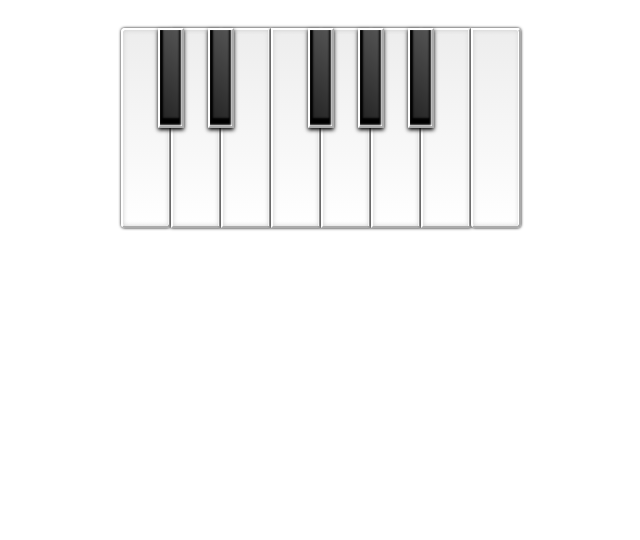
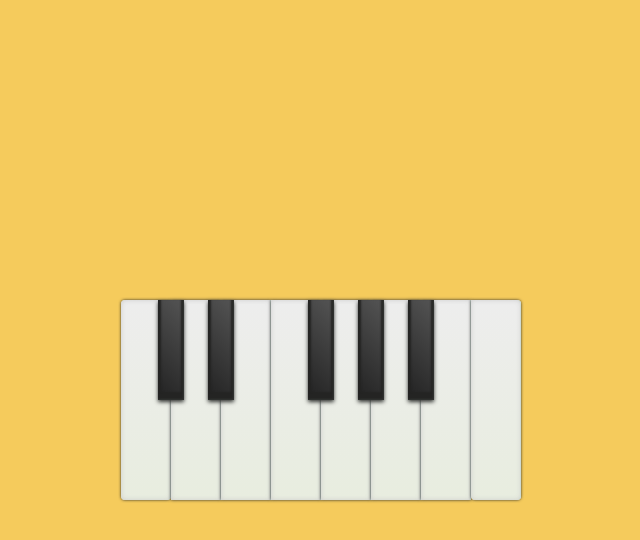
Before and after one commit to azhechkova/musical-enigma, a React (Create React App) app: page / in a window 1280 px wide. Shown: the top 540 px of the page, without its empty margins (319-959 px from the left). Built offline with nearby package versions, Linux system fonts and the light colour scheme.

Commit message:
Refactor UI styles

```diff
--- a/src/App.tsx
+++ b/src/App.tsx
@@ -1,9 +1,14 @@
 import React from 'react';
-import { Piano } from './components';
-import { noteList } from './constants';
+import { Home } from './components';
+import GlobalStyles from './styles';
 
 const App = (): JSX.Element => {
-  return <Piano notes={noteList} />;
+  return (
+    <>
+      <Home />
+      <GlobalStyles />
+    </>
+  );
 };
 
 export default App;
--- /dev/null
+++ b/src/components/Home/index.styles.tsx
@@ -0,0 +1,12 @@
+import styled from 'styled-components';
+
+const BasicWrap = styled.div`
+  display: flex;
+  justify-content: center;
+  align-items: center;
+  height: 100vh;
+  padding: 20px;
+  background-color: var(--yellow);
+`;
+
+export default BasicWrap;
--- /dev/null
+++ b/src/components/Home/index.tsx
@@ -0,0 +1,15 @@
+import React from 'react';
+import BasicWrap from './index.styles';
+import { noteList } from '../../constants';
+
+import Piano from '../Piano';
+
+const Home = (): JSX.Element => {
+  return (
+    <BasicWrap>
+      <Piano notes={noteList} />
+    </BasicWrap>
+  );
+};
+
+export default Home;
--- a/src/components/Note/index.styles.tsx
+++ b/src/components/Note/index.styles.tsx
@@ -3,14 +3,13 @@
 export const BasicNote = styled.button`
   display: block;
   padding: 0;
-  background-color: white;
-  border-color: white;
+  border-color: var(--white-hover);
   cursor: pointer;
   height: 200px;
   width: 50px;
-  box-shadow: -1px 0 0 white inset, 0 0 5px hsl(0, 0%, 80%) inset, 0 0 3px black;
-  background: linear-gradient(to bottom, hsl(0, 0%, 93%) 0%, white 100%);
-  color: black;
+  box-shadow: -1px 0 0 var(--white-hover) inset, 0 0 5px hsl(0, 0%, 80%) inset,
+    0 0 3px var(--black);
+  background: linear-gradient(to bottom, hsl(0, 0%, 93%) 0%, var(--white) 100%);
 
   &:first-child {
     border-radius: 4px 0 4px 4px;
@@ -18,18 +17,30 @@
   &:last-child {
     border-radius: 0 4px 4px 4px;
   }
+  &:active {
+    border-top: 1px solid #777;
+    border-left: 1px solid #999;
+    border-bottom: 1px solid #999;
+    box-shadow: 2px 0 3px rgba(0, 0, 0, 0.1) inset,
+      -5px 5px 20px rgba(0, 0, 0, 0.2) inset, 0 0 3px rgba(0, 0, 0, 0.2);
+    background: linear-gradient(to bottom, var(--white) 0%, #e9e9e9 100%);
+  }
 `;
 
 export const BasicSemiNote = styled(BasicNote)`
-  background-color: black;
-  color: white;
   width: 2em;
   margin: 0 -1em;
   z-index: 10;
   position: relative;
   height: 100px;
-  box-shadow: -1px -1px 2px white inset, 0 -5px 2px 3px black inset,
-    0 2px 4px black;
+  box-shadow: -1px -1px 2px var(--black-hover) inset,
+    0 -5px 2px 3px var(--black) inset, 0 2px 4px var(--black-hover);
   background: linear-gradient(45deg, hsl(0, 0%, 13%) 0%, hsl(0, 0%, 33%) 100%);
-  color: white;
+
+  &:active {
+    box-shadow: -1px -1px 2px rgba(232, 237, 223, 0.2) inset,
+      0 -2px 2px 3px rgba(36, 36, 35, 0.6) inset,
+      0 1px 2px rgba(36, 36, 35, 0.5);
+    background: linear-gradient(to right, #444 0%, #222 100%);
+  }
 `;
--- a/src/components/Note/index.tsx
+++ b/src/components/Note/index.tsx
@@ -17,9 +17,17 @@
   };
 
   return note.type === 'tone' ? (
-    <BasicNote onMouseDown={onMouseDown} onMouseUp={onMouseUp} />
+    <BasicNote
+      onMouseLeave={onMouseUp}
+      onMouseDown={onMouseDown}
+      onMouseUp={onMouseUp}
+    />
   ) : (
-    <BasicSemiNote onMouseDown={onMouseDown} onMouseUp={onMouseUp} />
+    <BasicSemiNote
+      onMouseLeave={onMouseUp}
+      onMouseDown={onMouseDown}
+      onMouseUp={onMouseUp}
+    />
   );
 };
 
--- a/src/components/Piano/index.styles.tsx
+++ b/src/components/Piano/index.styles.tsx
@@ -2,10 +2,7 @@
 
 const BasicPiano = styled.div`
   display: flex;
-  padding: 20px;
   border-radius: 4px;
-  justify-content: center;
-  height: 100%;
 `;
 
 export default BasicPiano;
--- a/src/components/Piano/index.tsx
+++ b/src/components/Piano/index.tsx
@@ -32,25 +32,25 @@
     [playNote],
   );
 
-  const stopPlays = useCallback((): void => {
+  const stopPlay = useCallback((): void => {
     synth.current?.triggerRelease(Tone.now());
   }, []);
 
   useEffect(() => {
     window.addEventListener('keydown', onKeyPress);
-    window.addEventListener('keyup', stopPlays);
+    window.addEventListener('keyup', stopPlay);
 
     return () => {
       window.removeEventListener('keydown', onKeyPress);
-      window.removeEventListener('keyup', stopPlays);
+      window.removeEventListener('keyup', stopPlay);
     };
-  }, [onKeyPress, stopPlays]);
+  }, [onKeyPress, stopPlay]);
 
   return (
     <BasicPiano>
       {notes.map(note => (
         <Note
-          stopPlay={stopPlays}
+          stopPlay={stopPlay}
           key={note.key}
           note={note}
           playNote={playNote}
--- a/src/components/index.ts
+++ b/src/components/index.ts
@@ -1,2 +1,3 @@
 export { default as Piano } from './Piano';
 export { default as Note } from './Note';
+export { default as Home } from './Home';
--- /dev/null
+++ b/src/styles/Reset.ts
@@ -0,0 +1,145 @@
+import { createGlobalStyle } from 'styled-components';
+
+const Reset = createGlobalStyle`
+  html,
+  body,
+  div,
+  span,
+  applet,
+  object,
+  iframe,
+  h1,
+  h2,
+  h3,
+  h4,
+  h5,
+  h6,
+  p,
+  blockquote,
+  pre,
+  a,
+  abbr,
+  acronym,
+  address,
+  big,
+  cite,
+  code,
+  del,
+  dfn,
+  em,
+  img,
+  ins,
+  kbd,
+  q,
+  s,
+  samp,
+  small,
+  strike,
+  strong,
+  sub,
+  sup,
+  tt,
+  var,
+  b,
+  u,
+  i,
+  center,
+  dl,
+  dt,
+  dd,
+  ol,
+  ul,
+  li,
+  fieldset,
+  form,
+  label,
+  legend,
+  table,
+  caption,
+  tbody,
+  tfoot,
+  thead,
+  tr,
+  th,
+  td,
+  article,
+  aside,
+  canvas,
+  details,
+  embed,
+  figure,
+  figcaption,
+  footer,
+  header,
+  hgroup,
+  menu,
+  nav,
+  output,
+  ruby,
+  section,
+  summary,
+  time,
+  mark,
+  audio,
+  video {
+    margin: 0;
+    padding: 0;
+    border: 0;
+    font-size: 100%;
+    font: inherit;
+    color: inherit;
+    vertical-align: baseline;
+    text-decoration: none;
+  }
+  /* HTML5 display-role reset for older browsers */
+  article,
+  aside,
+  details,
+  figcaption,
+  figure,
+  footer,
+  header,
+  hgroup,
+  menu,
+  nav,
+  section {
+    display: block;
+  }
+  body {
+    line-height: 1;
+  }
+  input,
+  textarea,
+  button,
+  select,
+  a {
+    -webkit-tap-highlight-color: rgba(0, 0, 0, 0);
+    border: none;
+    cursor: pointer;
+  }
+  ol,
+  ul {
+    list-style: none;
+  }
+  blockquote,
+  q {
+    quotes: none;
+  }
+  blockquote:before,
+  blockquote:after,
+  q:before,
+  q:after {
+    content: '';
+    content: none;
+  }
+  table {
+    border-collapse: collapse;
+    border-spacing: 0;
+  }
+  * {
+    box-sizing: border-box;
+    overflow-anchor: none;
+  }
+`;
+
+export default Reset;
--- /dev/null
+++ b/src/styles/Variables.ts
@@ -0,0 +1,17 @@
+import { createGlobalStyle } from 'styled-components';
+
+const Variables = createGlobalStyle`
+    :root {
+        --white: #E8EDDF;
+        --white-hover: #CFDBD5;
+        --black: #242423;
+        --black-hover: #333533;
+        --yellow: #F5CB5C;
+    }
+    body,
+    * {
+        color: var(--dark-blue);
+    }
+`;
+
+export default Variables;
--- /dev/null
+++ b/src/styles/index.tsx
@@ -0,0 +1,13 @@
+import React from 'react';
+
+import Variables from './Variables';
+import Reset from './Reset';
+
+const GlobalStyles = (): React.ReactElement => (
+  <>
+    <Reset />
+    <Variables />
+  </>
+);
+
+export default GlobalStyles;
```
Also changed, not shown: 2 other files (tests, documents, lock files or other folders).
